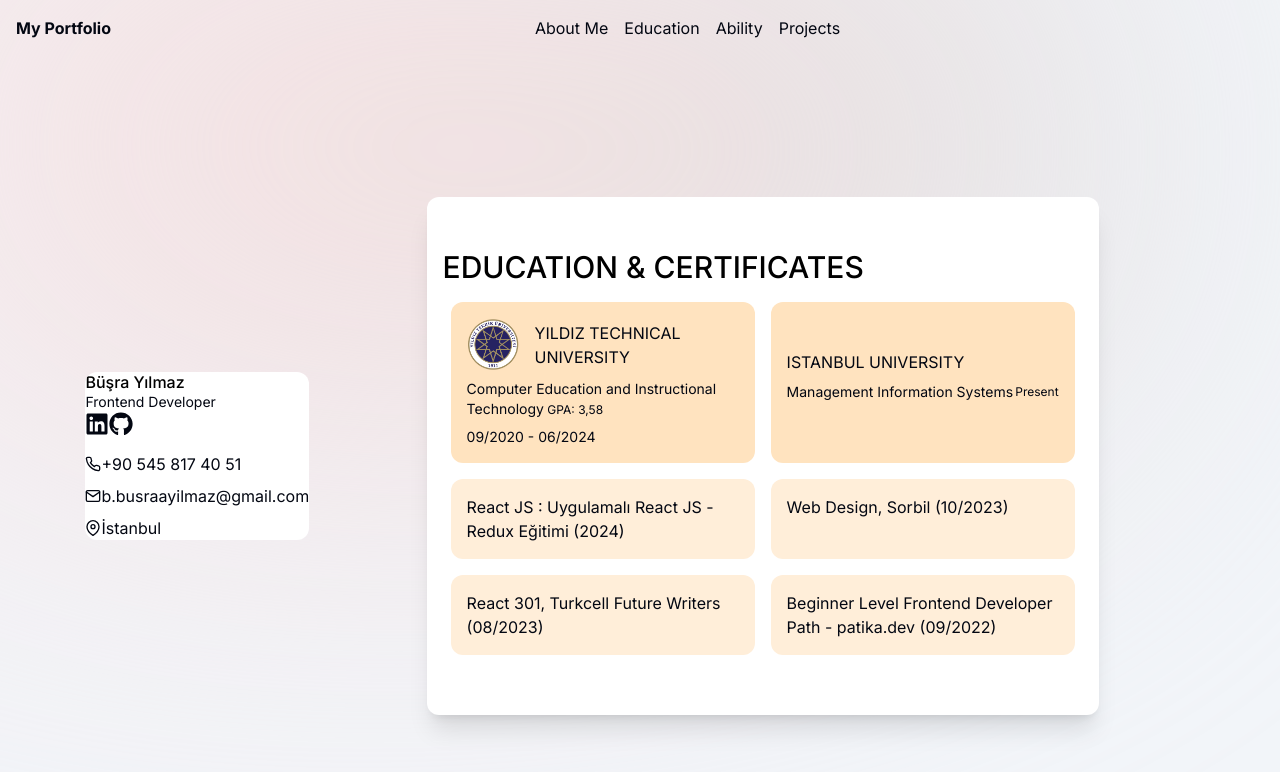
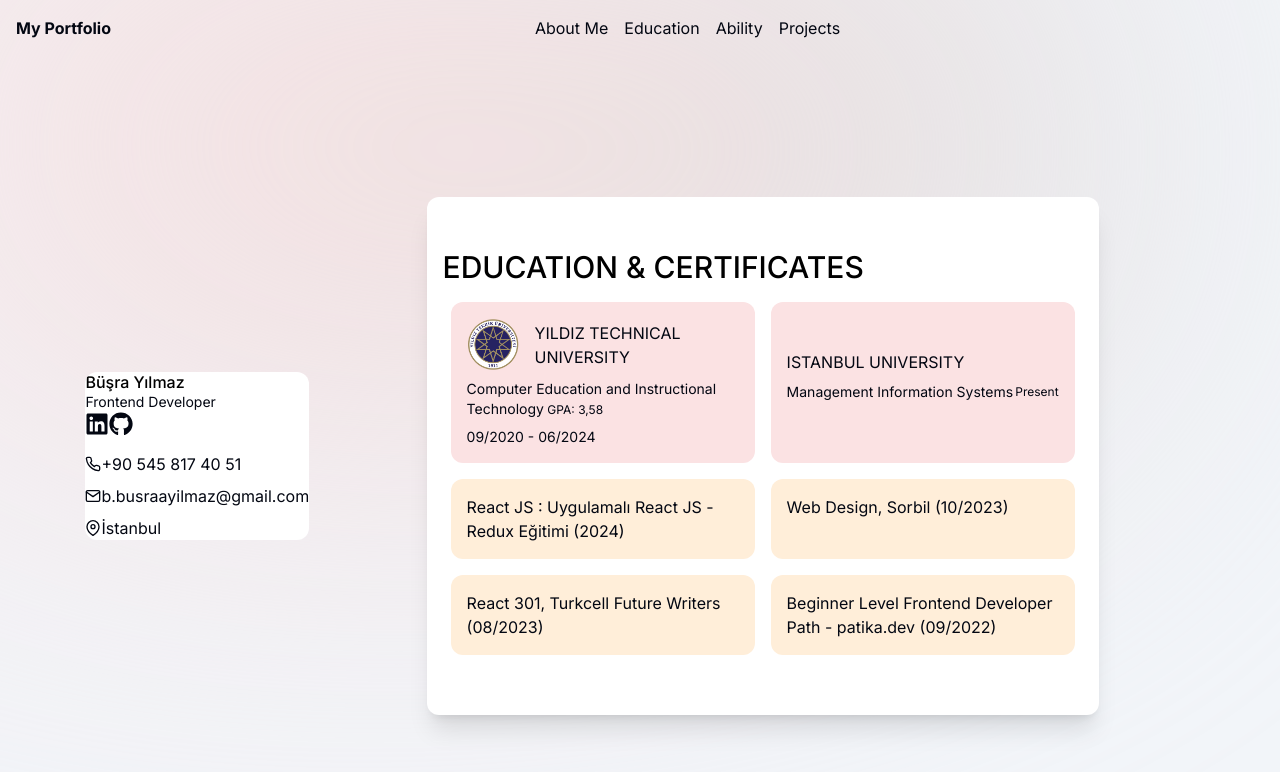
Before and after one commit to yilmaz-busra/my-portfolio, a Next.js app: page /education in a window 1280 px wide. Shown: the top 772 px of the page. Built offline with nearby package versions, Linux system fonts and the light colour scheme; grey boxes are pictures that could not be loaded.

Commit message:
Updated Education component changed bg-color

```diff
--- a/src/app/education/page.js
+++ b/src/app/education/page.js
@@ -7,7 +7,7 @@
         EDUCATION & CERTIFICATES{" "}
       </h1>
       <div className="grid grid-cols-1 sm:grid-cols-2 gap-4 m-3">
-        <div className="bg-[#FFE3BF] p-4 rounded-xl">
+        <div className="bg-[#fbe2e3] p-4 rounded-xl">
           <div className="flex justify-between items-center">
             <Image
               src="/UniversityLogo.png"
@@ -27,7 +27,7 @@
           <h4 className="text-sm mt-2">09/2020 - 06/2024</h4>
         </div>
 
-        <div className="bg-[#FFE3BF]  p-4 rounded-xl ">
+        <div className="bg-[#fbe2e3]  p-4 rounded-xl ">
           <h2 className="mt-8">ISTANBUL UNIVERSITY</h2>
           <div className="flex justify-between items-center mt-2">
             <h3 className="text-sm">Management Information Systems</h3>
```
